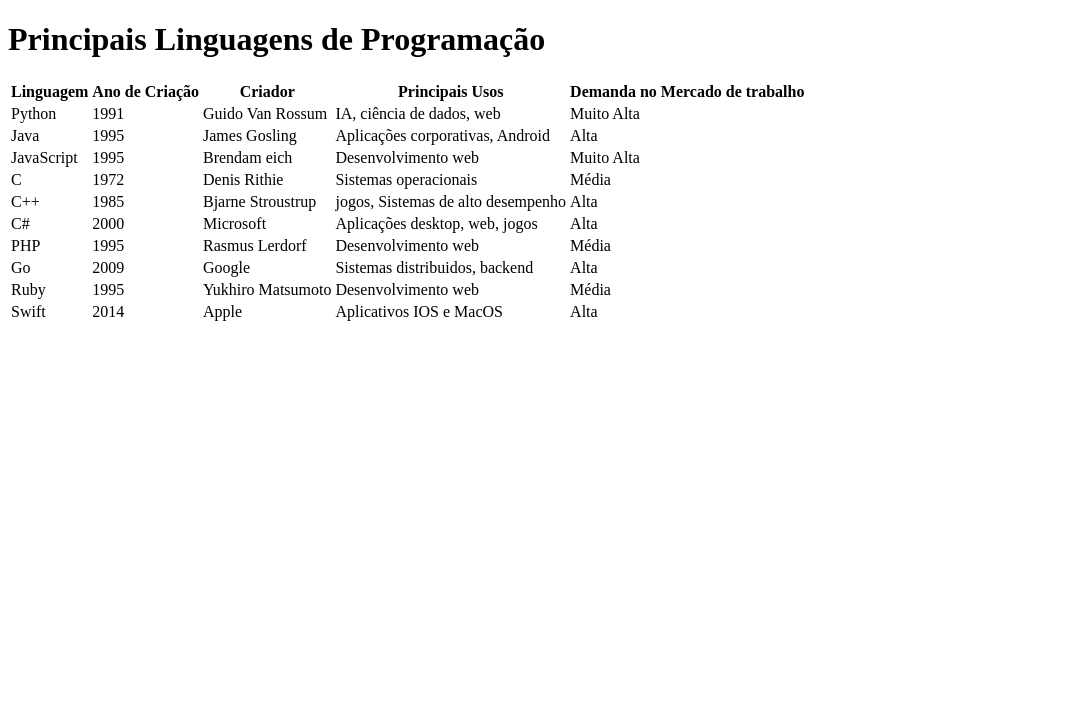
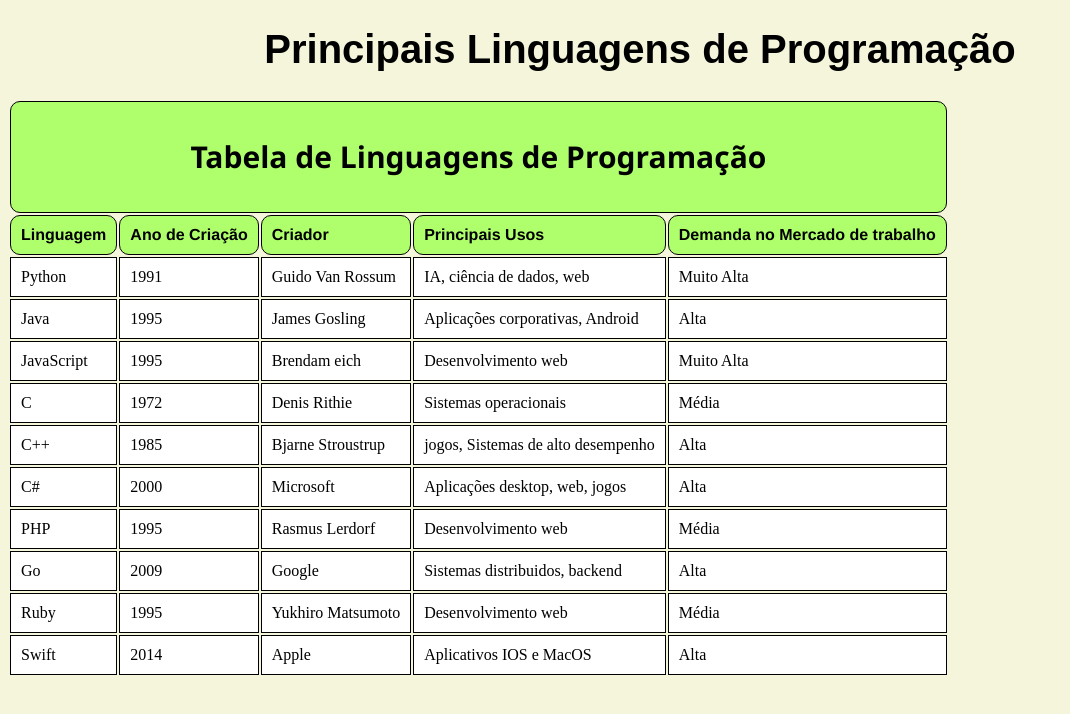
Before and after one commit to IagoFFT/atividade-tabela-html, a plain HTML site: page Html linguagens de programação/index.html in a window 1280 px wide. Shown: the whole page, without its empty margins (0-1070 px from the left). Drawn offline with Linux system fonts and the light colour scheme.

Commit message:
Add files via upload

```diff
--- a/Html linguagens de programação/css/style.css
+++ b/Html linguagens de programação/css/style.css
@@ -0,0 +1,32 @@
+body {
+    background-color: beige;
+}
+
+th, td {
+    border: 1px solid black;
+    padding: 10px;
+    text-align: left;
+
+}
+th {
+    background-color: rgb(174, 255, 107);
+    font-family: 'Franklin Gothic Medium', 'Arial Narrow', Arial, sans-serif;
+    border-radius: 10px;
+
+}
+
+td {
+    background-color: rgb(255, 255, 255);
+}
+
+h1 {
+        font-family: Arial, Helvetica, sans-serif;
+        text-align: center;
+        font-size: 40px;
+}
+
+.titulo {
+        font-family: 'Segoe UI', Tahoma, Verdana, sans-serif;
+        text-align: center;
+        font-size: 30px;
+}
--- a/Html linguagens de programação/index.html
+++ b/Html linguagens de programação/index.html
@@ -4,6 +4,8 @@
     <meta charset="UTF-8">
     <meta name="viewport" content="width=device-width, initial-scale=1.0">
     <title>Atividade Tabela</title>
+    <link rel="stylesheet" href="css/style.css">
+
 
 </head>
 <body>
@@ -15,6 +17,9 @@
         <section>
             <table>
                 <thead>
+
+                     <th colspan="5"><h2 class="titulo">Tabela de Linguagens de Programação</h2></th>
+
                     <tr>
                         <th>Linguagem</th><th>Ano de Criação</th><th>Criador</th><th>Principais Usos</th><th>Demanda no Mercado de trabalho</th>
                     </tr>
```
